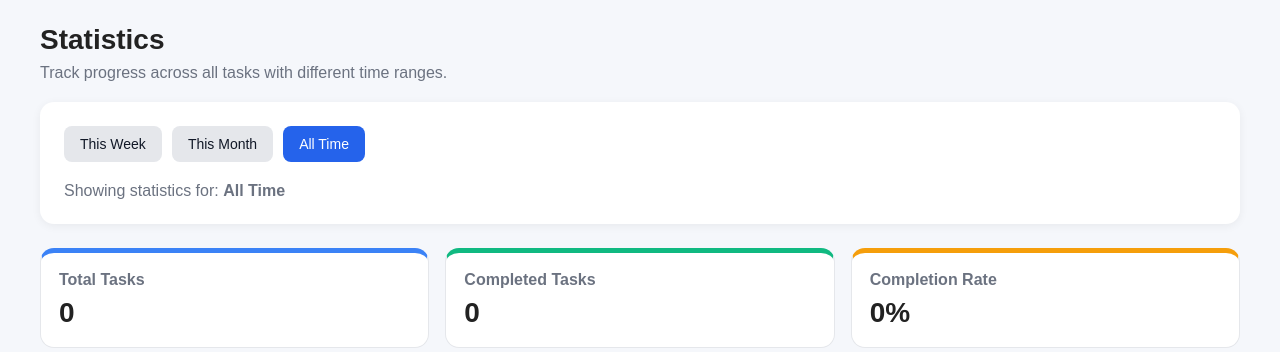
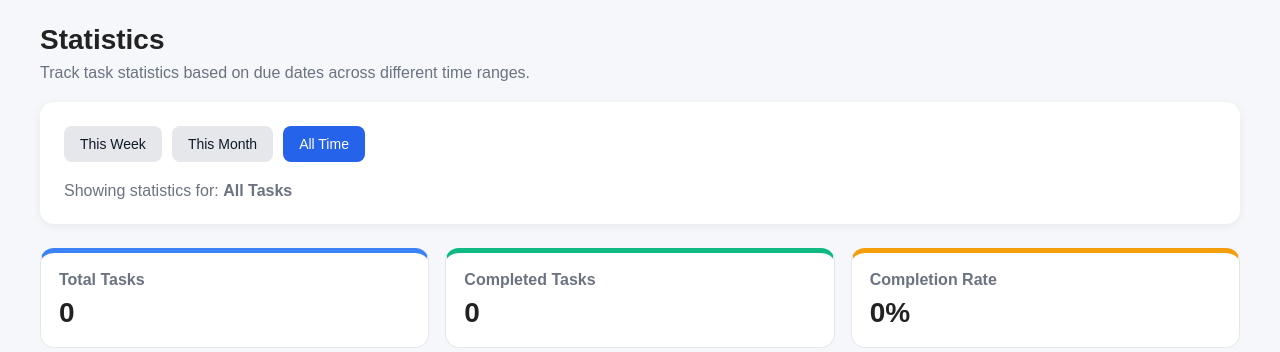
Before and after one commit to WangXinrui605/smartplan-task-management, a Django app: page /stats/ in a window 1280 px wide. Shown: the part 83-435 px from the top of the page. Run offline with Django 5.2, Linux system fonts and the light colour scheme; a user stored in the database is signed in; data comes from the database, SQL or seed files in the repository.

Commit message:
update stats to use due date

```diff
--- a/task/templates/task/stats.html
+++ b/task/templates/task/stats.html
@@ -5,7 +5,7 @@
 {% block content %}
 <div class="page-header">
     <h2>Statistics</h2>
-    <p>Track progress across all tasks with different time ranges.</p>
+    <p>Track task statistics based on due dates across different time ranges.</p>
 </div>
 
 <div class="content-card" style="margin-bottom:24px;">
--- a/task/views.py
+++ b/task/views.py
@@ -125,17 +125,26 @@ def stats_page(request):
     # 第一步：查询当前用户的所有任务
     tasks = Task.objects.filter(user=user)
 
-    # 按时间范围筛选（这里先按 created_at 来算）
+    # 按截止日期 due_date 筛选统计范围
     if range_filter == 'week':
-        start_date = today - timedelta(days=today.weekday())  # 本周周一
-        tasks = tasks.filter(created_at__date__gte=start_date)
-        range_label = 'This Week'
+        week_start = today - timedelta(days=today.weekday())  # 本周周一
+        week_end = week_start + timedelta(days=6)  # 本周周日
+        tasks = tasks.filter(due_date__range=[week_start, week_end])
+        range_label = 'Due This Week'
     elif range_filter == 'month':
-        start_date = today.replace(day=1)  # 本月1号
-        tasks = tasks.filter(created_at__date__gte=start_date)
-        range_label = 'This Month'
+        month_start = today.replace(day=1)  # 本月1号
+
+        # 先算下个月1号，再减1天，得到本月最后一天
+        if month_start.month == 12:
+            next_month_start = month_start.replace(year=month_start.year + 1, month=1, day=1)
+        else:
+            next_month_start = month_start.replace(month=month_start.month + 1, day=1)
+
+        month_end = next_month_start - timedelta(days=1)
+        tasks = tasks.filter(due_date__range=[month_start, month_end])
+        range_label = 'Due This Month'
     else:
-        range_label = 'All Time'
+        range_label = 'All Tasks'
 
     # 第二步：计算统计数据
     total_tasks = tasks.count()#总任务数
```
